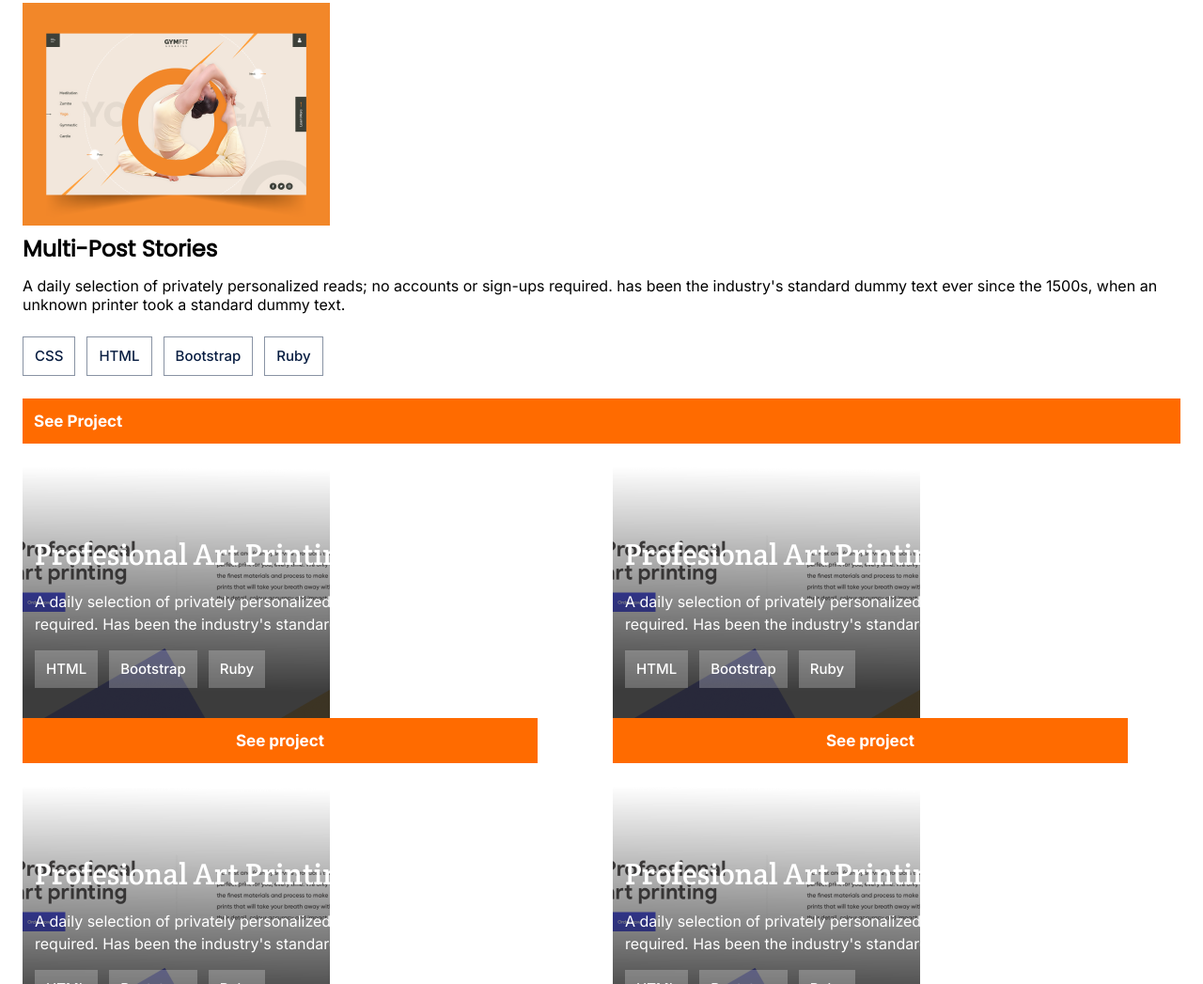
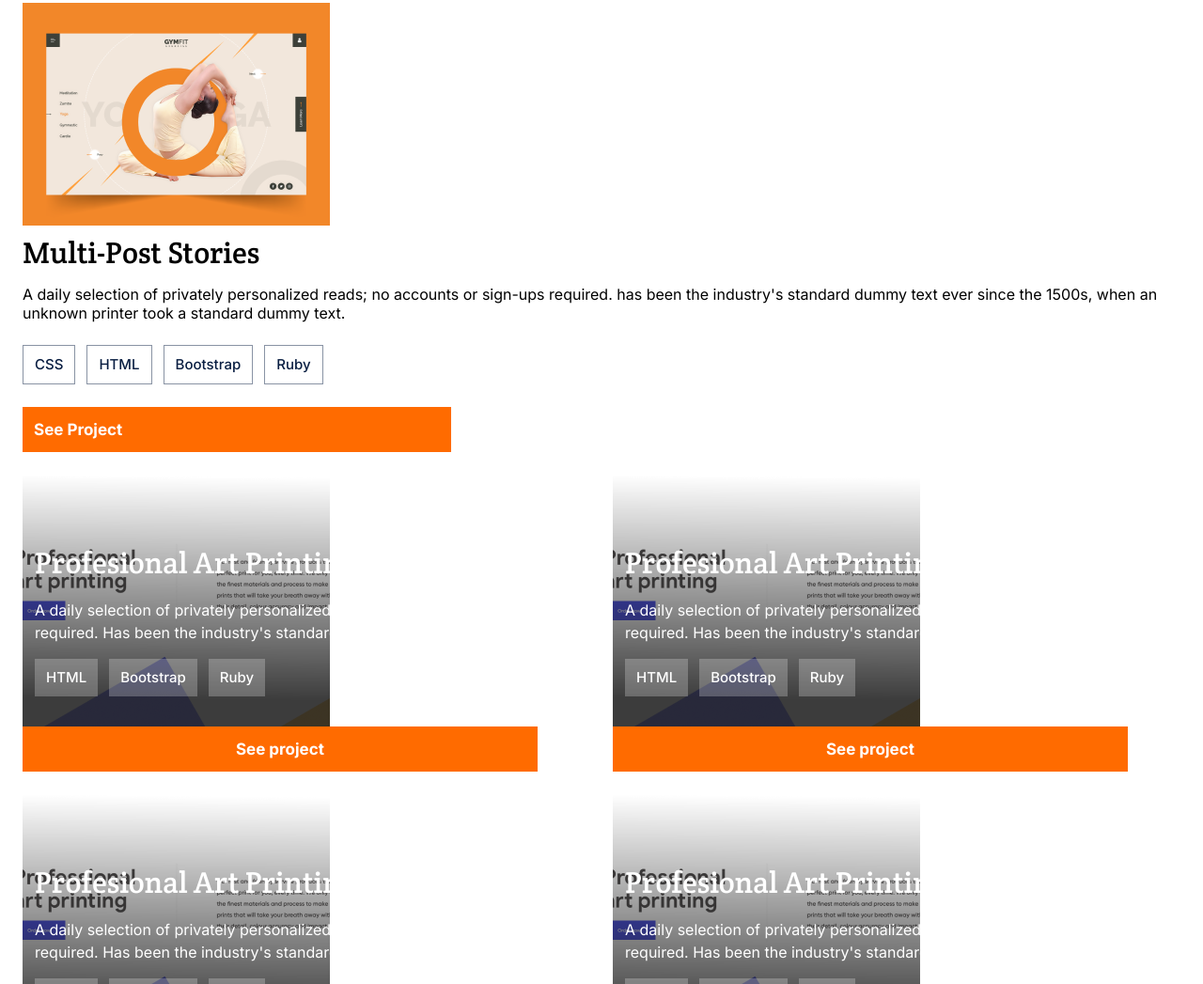
Before and after one commit to memicelis/my-portfolio, a website: page index.html in a window 1280 px wide. Shown: the part 909-1956 px from the top of the page at 94% size. Drawn offline with Linux system fonts and the light colour scheme.

Commit message:
added font to multi project title, fixed button width

```diff
--- a/style.css
+++ b/style.css
@@ -124,6 +124,18 @@ body {
   display: flex;
   flex-direction: column;
   gap: 12px;
+}
+
+.project-name h2 {
+  font-family: "Crete Round", serif;
+  font-size: 32px;
+  font-style: normal;
+  font-weight: 400;
+  line-height: 44px;
+}
+
+.project-name .btn {
+  width: 37%;
 }
 
 .project-description {
@@ -269,7 +281,7 @@ body {
 }
 
 .about-myself-details .btn {
-  width: 50%;
+  width: 46%;
   margin-bottom: 220px;
 }
 
```
